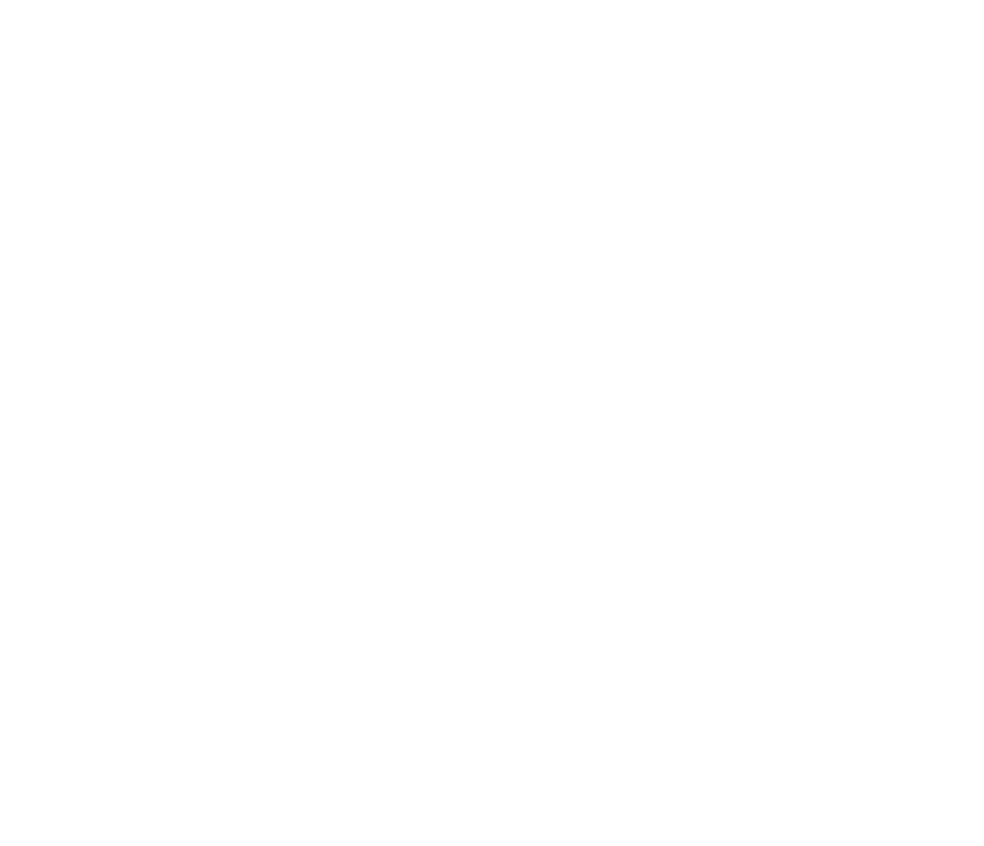
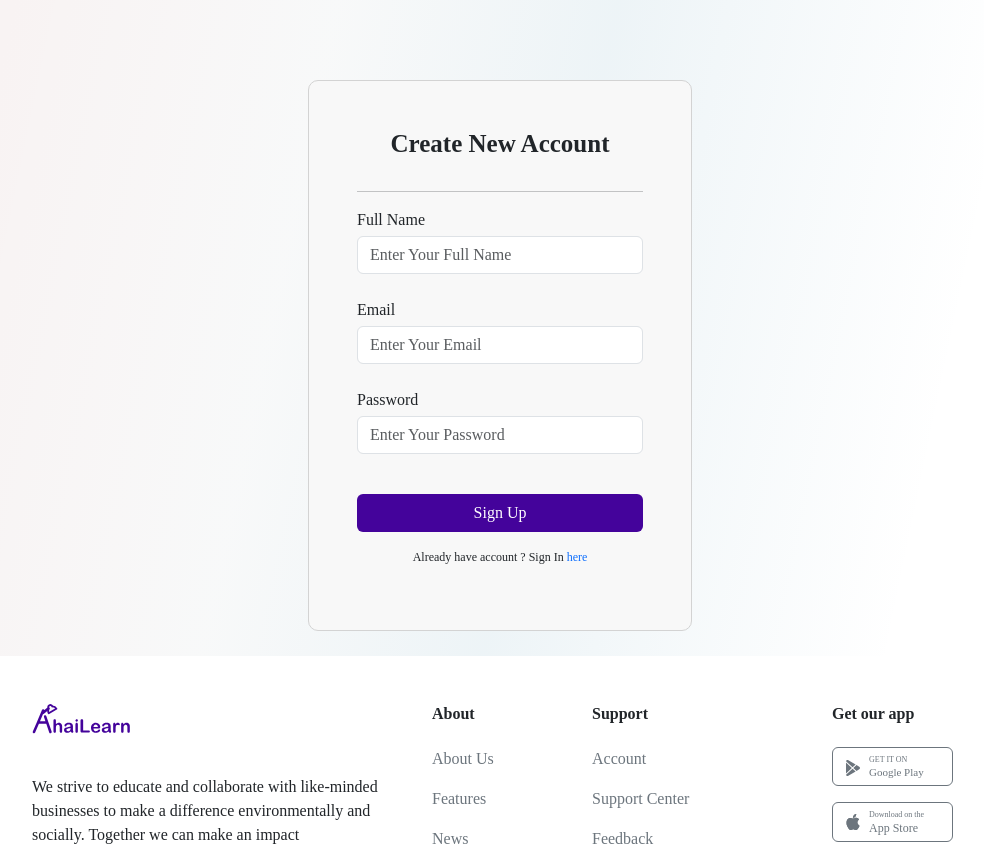
Before and after one commit to talithafawwaz/miniproject_talitha-fawwaz, a React (Vite) app: page /register in a window 1280 px wide. Before the commit this address had no page. Shown: the top 846 px of the page, without its empty margins (140-1124 px from the left). Before the commit the page ends 800 px from the top, so only its background shows below. Built offline with nearby package versions, Linux system fonts and the light colour scheme; a web font is replaced by a local one.

Commit message:
enhance register

```diff
--- a/src/components/Navbar/Navbar.jsx
+++ b/src/components/Navbar/Navbar.jsx
@@ -41,7 +41,7 @@ const Navbar = () => {
                 <a
                     className="nav-link active text-light rounded"
                     style={{backgroundColor: "#44039B", fontWeight:"bold"}}
-                    href="#">
+                    href="/register">
                   Sign Up
                 </a>
               </li>
--- a/src/pages/Register.jsx
+++ b/src/pages/Register.jsx
@@ -1,6 +1,54 @@
+import Footer from "../components/Footer/Footer"
+import "./LandingPage.css"
+
+
 const Register = () => {
     return(
-      <></>
+        <>
+        <div className="content">
+        <div className="login col-md-3 p-5">
+          <h2 className="mb-3" style={{fontWeight: "600", textAlign:"center", fontSize:"25px"}}>Create New Account</h2>
+          <hr />
+          <div className="form-outline mb-4">
+            <label htmlFor="fullname" className="mb-1">Full Name </label>
+            <input
+              type="text"
+              name="fullname"
+              id="fullname"
+              placeholder="Enter Your Full Name"
+              className="form-control"
+            />
+          </div>
+          <div className="form-outline mb-4">
+            <label htmlFor="email" className="mb-1">Email </label>
+            <input
+              type="email"
+              name="email"
+              id="email"
+              placeholder="Enter Your Email"
+              className="form-control"
+            />
+          </div>
+          <div className="form-outline mb-4">
+            <label htmlFor="password" className="mb-1">Password </label>
+            <input
+              type="password"
+              name="password"
+              id="password"
+              placeholder="Enter Your Password"
+              className="form-control"
+            />
+          </div>
+          <a role="button" href="/login" className="btn my-3" style={{backgroundColor:"#44039B",color:"white"}}>Sign Up</a>
+          <p style={{fontSize:"12px", textAlign:"center"}}>Already have account ? Sign In <a href="/login" style={{fontSize:"12px", textDecoration:"none"}}>here</a></p>
+        </div>
+      </div>
+      <div className="footer">
+        <div className="copyright">
+          <Footer/>
+        </div>
+      </div>
+    </>
       )
 }
 
--- a/src/routes/Route.jsx
+++ b/src/routes/Route.jsx
@@ -1,5 +1,6 @@
 import LandingPage from "../pages/LandingPage";
 import Login from "../pages/Login";
+import Register from "../pages/Register";
 
 const Routers = [
     {
@@ -9,6 +10,10 @@ const Routers = [
     {
         path: "/login",
         element: <Login/>,
+    },
+    {
+        path: "/register",
+        element: <Register/>,
     }
 ];
 
```
